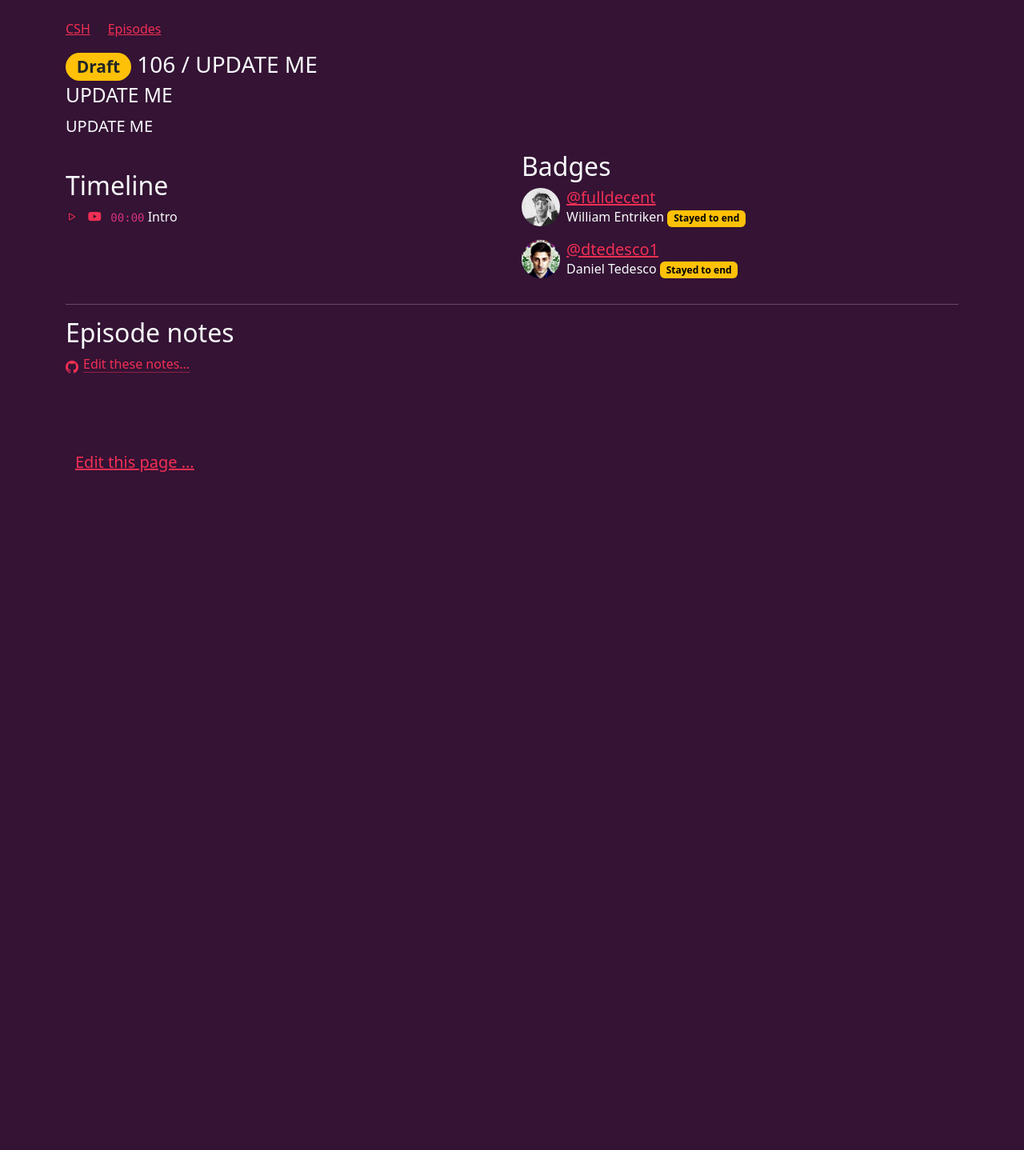
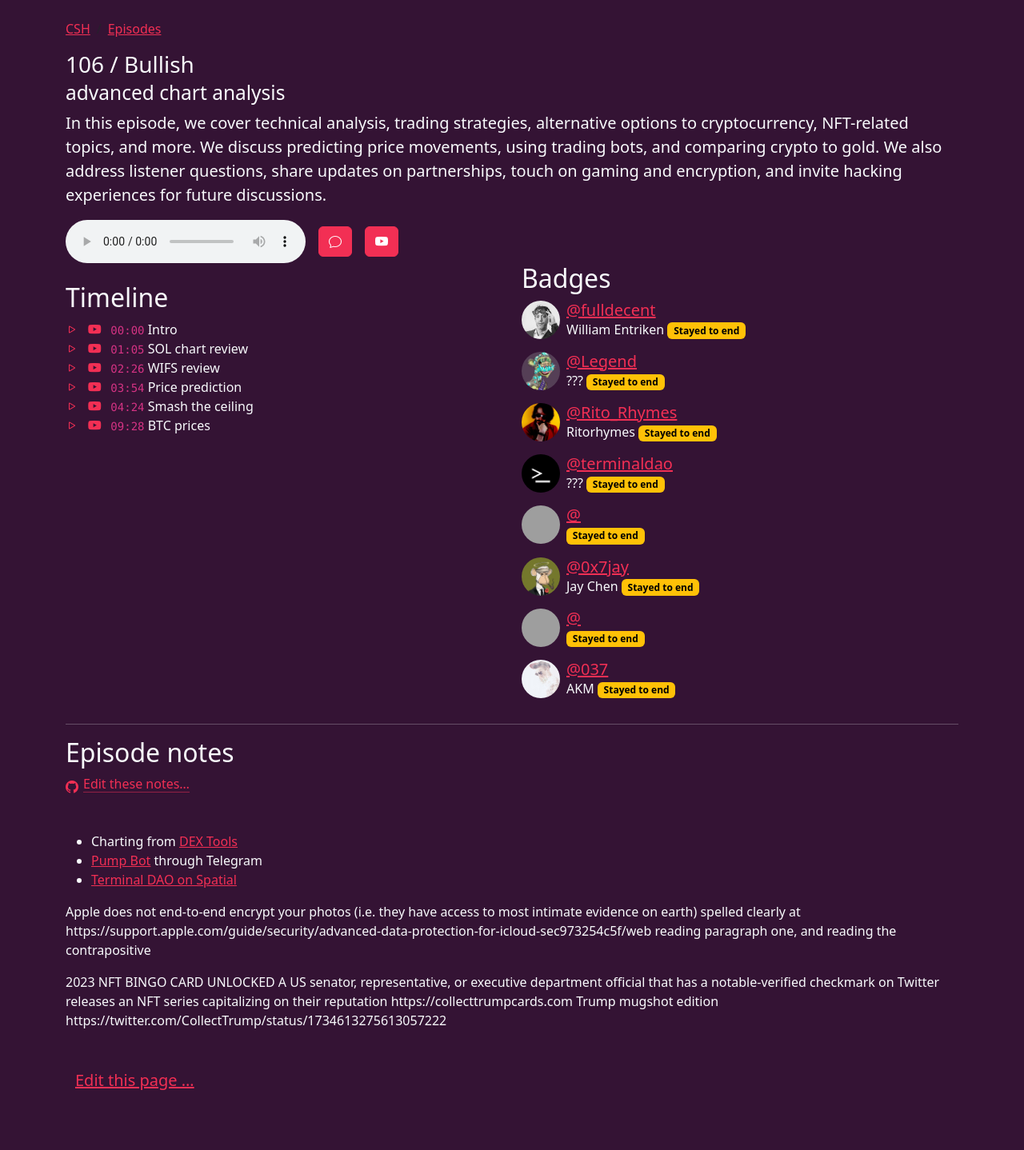
Before and after one commit to community-service/hour.gg, a Jekyll site: the page built from _episodes/2023-12-19-episode-106.md, in a window 1280 px wide. Shown: the whole page at 80% size. Built offline with Jekyll 4.4.1, drawn with Linux system fonts in a browser that asks for light colours; before the commit the page ends 900 px from its top, so only the background shows below that; grey boxes are pictures that could not be loaded.

Commit message:
publish crazy chart reading

```diff
--- a/_episodes/2023-12-19-episode-106.md
+++ b/_episodes/2023-12-19-episode-106.md
@@ -1,36 +1,65 @@
 ---
-posted: false
+posted: true
 guid: "6D474635-70ED-4250-AE6D-43991CDC56E6"
-title: UPDATE ME
-subtitle: UPDATE ME
+title: Bullish
+subtitle: advanced chart analysis
 # The description can be up to 400 characters
-description: UPDATE ME
+description: In this episode, we cover technical analysis, trading strategies, alternative options to cryptocurrency, NFT-related topics, and more. We discuss predicting price movements, using trading bots, and comparing crypto to gold. We also address listener questions, share updates on partnerships, touch on gaming and encryption, and invite hacking experiences for future discussions.
 time: "2023-12-19 18:00:00 -0500"
 itunes-explicit: false
 itunes-episode: 106
 itunes-episodeType: full
-
 # More info
-youtube-full: UPDATE ME
-discussion: UPDATE ME
-
+youtube-full: https://youtu.be/NaEil1VFxrY
+discussion: https://twitter.com/fulldecent/status/1737350745807077470
 # Timeline
 timeline:
   - seconds: 0
     title: Intro
-
+  - seconds: 65
+    title: SOL chart review
+  - seconds: 146
+    title: WIFS review
+  - seconds: 234
+    title: Price prediction
+  - seconds: 264
+    title: Smash the ceiling
+  - seconds: 568
+    title: BTC prices
 # File information
 enclosure-url: "https://media.phor.net/csh/2023-12-19-episode-106.m4a"
-enclosure-length: UPDATE ME
+enclosure-length: 15532003
 enclosure-type: "audio/x-m4a"
-itunes-duration: UPDATE ME
-
+itunes-duration: 759
 # Use X username, lowercased, as the participant
 badges:
   - type: stayed-to-end
     participant: "fulldecent"
   - type: stayed-to-end
-    participant: "dtedesco1"
+    participant: "legend"
+  - type: stayed-to-end
+    participant: "rito_rhymes"
+  - type: stayed-to-end
+    participant: "terminaldao"
+  - type: stayed-to-end
+    participant: "0xrdan"
+  - type: stayed-to-end
+    participant: "0x7jay"
+  - type: stayed-to-end
+    participant: "s2smilehi"
+  - type: stayed-to-end
+    participant: "037"
 ---
 
+- Charting from [DEX Tools](https://www.dextools.io/app/en/pairs)
+- [Pump Bot](https://pump-bot.com/) through Telegram
+- [Terminal DAO on Spatial](https://www.spatial.io/s/Terminal-Artists-Space-6559cd54ab8a9bf0322931de?share=6423529152317593020)
+
 <!--end of quick notes-->
+
+Apple does not end-to-end encrypt your photos (i.e. they have access to most intimate evidence on earth) spelled clearly at https://support.apple.com/guide/security/advanced-data-protection-for-icloud-sec973254c5f/web reading paragraph one, and reading the contrapositive
+
+2023 NFT BINGO CARD UNLOCKED
+A US senator, representative, or executive department official that has a notable-verified checkmark on Twitter releases an NFT series capitalizing on their reputation
+https://collecttrumpcards.com Trump mugshot edition
+https://twitter.com/CollectTrump/status/1734613275613057222
```
